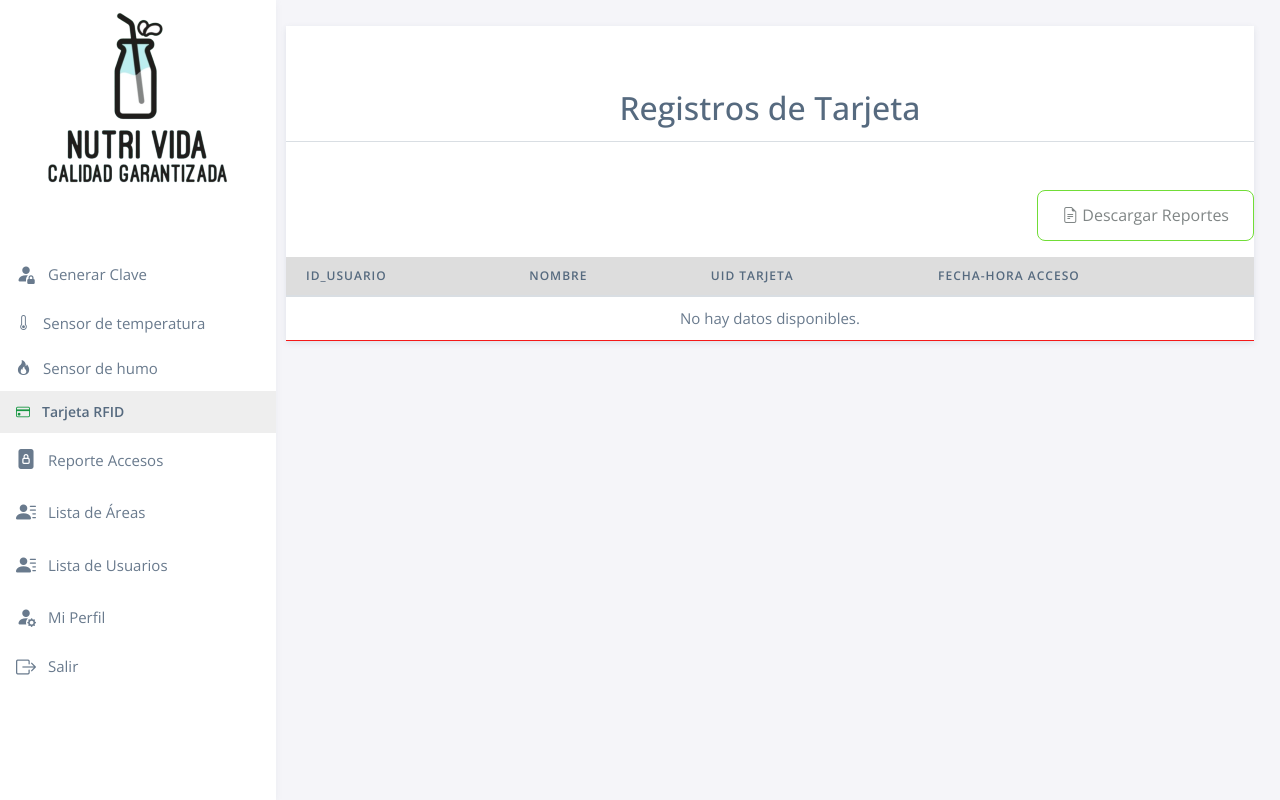
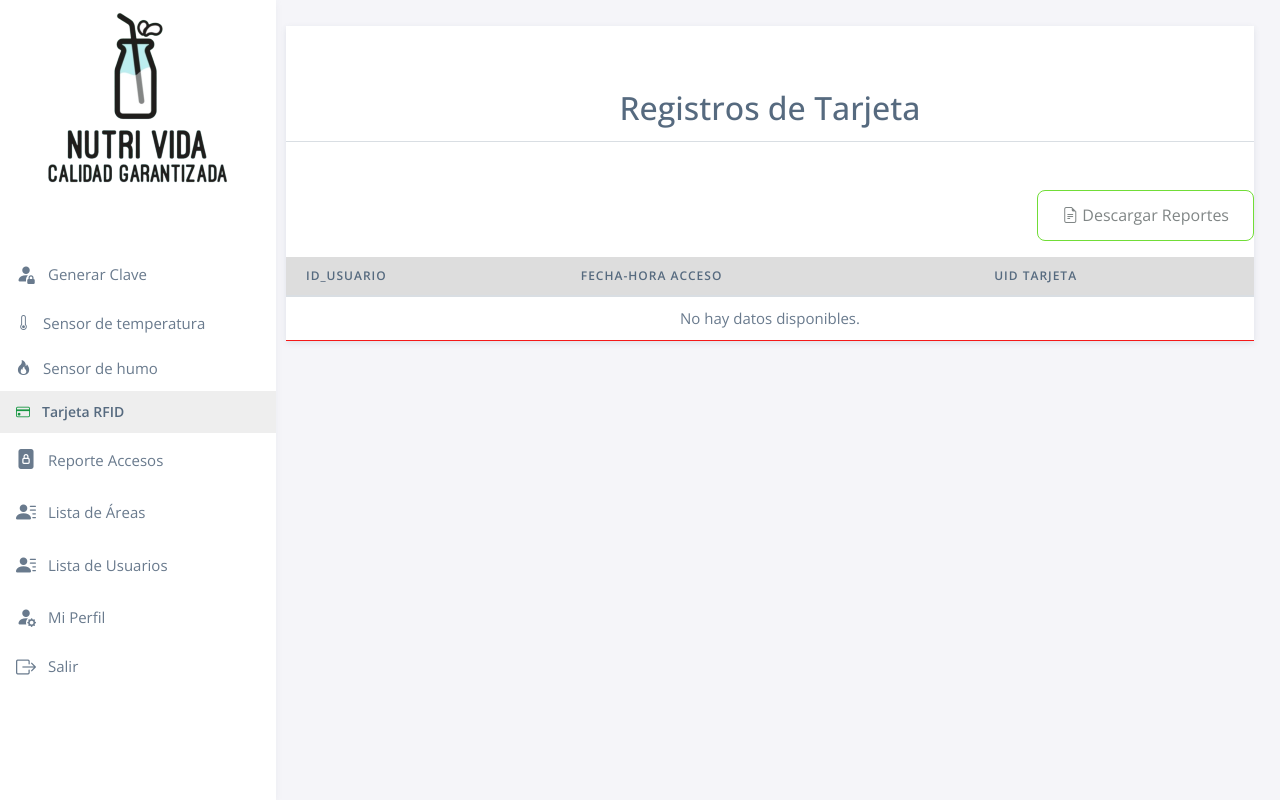
Before and after one commit to emilio11rodriguez/proyecto.github.io, a Flask app: page /tarjeta-rfid in a window 1280 px wide. Run offline with Flask 3, Linux system fonts and the light colour scheme; the visitor is signed in with stand-in values (Sample User, id 1); data that the repository does not hold is empty; some libraries are stand-ins or nearby versions.

```diff
--- a/ProyectoData_Center/my-app/controllers/funciones_home.py
+++ b/ProyectoData_Center/my-app/controllers/funciones_home.py
@@ -301,7 +301,7 @@ def tarjeta_bd_frid():
         with connectionBD() as conexion_MySQLdb:
             with conexion_MySQLdb.cursor(dictionary=True) as cursor:
                 # Consulta SQL para obtener los datos de la tarjeta RFID
-                querySQL = "SELECT id_usuario, nombre, tarjeta, fecha_hora FROM tarjeta_rfid"
+                querySQL = "SELECT id_usuario,fecha_hora,tarjeta FROM tarjeta_rfid"
                 cursor.execute(querySQL)
                 # Obtiene los resultados de la consulta
                 datos_tarjeta = cursor.fetchall()
--- a/ProyectoData_Center/my-app/templates/public/usuarios/tarjeta.html
+++ b/ProyectoData_Center/my-app/templates/public/usuarios/tarjeta.html
@@ -23,9 +23,8 @@
           <thead>
             <tr style="background-color: #ddd">
               <th scope="col">ID_Usuario</th>
-              <th scope="col">Nombre</th>
+              <th scope="col">Fecha-hora acceso</th>
               <th scope="col">UID Tarjeta</th>
-              <th scope="col">Fecha-hora acceso</th>
             </tr>
           </thead>
           <tbody>
@@ -33,8 +32,6 @@
               {% for tarjeta_rfid in datos_tarjeta %}
                 <tr>
                   <td>{{ tarjeta_rfid.id_usuario }}</td>
-                  <td>{{ tarjeta_rfid.nombre }}</td>
-                  <td>{{ tarjeta_rfid.tarjeta }}</td>
                   <td class="fecha-hora">
                     {% if tarjeta_rfid.fecha_hora %}
                       {{ tarjeta_rfid.fecha_hora.strftime('%Y-%m-%d %H:%M:%S') }}
@@ -42,6 +39,7 @@
                       No disponible
                     {% endif %}
                   </td>
+                  <td>{{ tarjeta_rfid.tarjeta }}</td>
                 </tr>
               {% endfor %}
             {% else %}
@@ -66,7 +64,7 @@
 
         // Ajustar el formato de fecha-hora y obtener datos
         var data = [ // Primera fila con nombres de columnas
-          ["ID_Usuario", "Nombre", "UID Tarjeta", "Fecha-hora acceso", "Estado", "Area"]
+          ["ID_Usuario","UID Tarjeta", "Fecha-hora acceso", "Estado", "Area"]
         ];
 
         data = data.concat(rows.map(row => {
```
